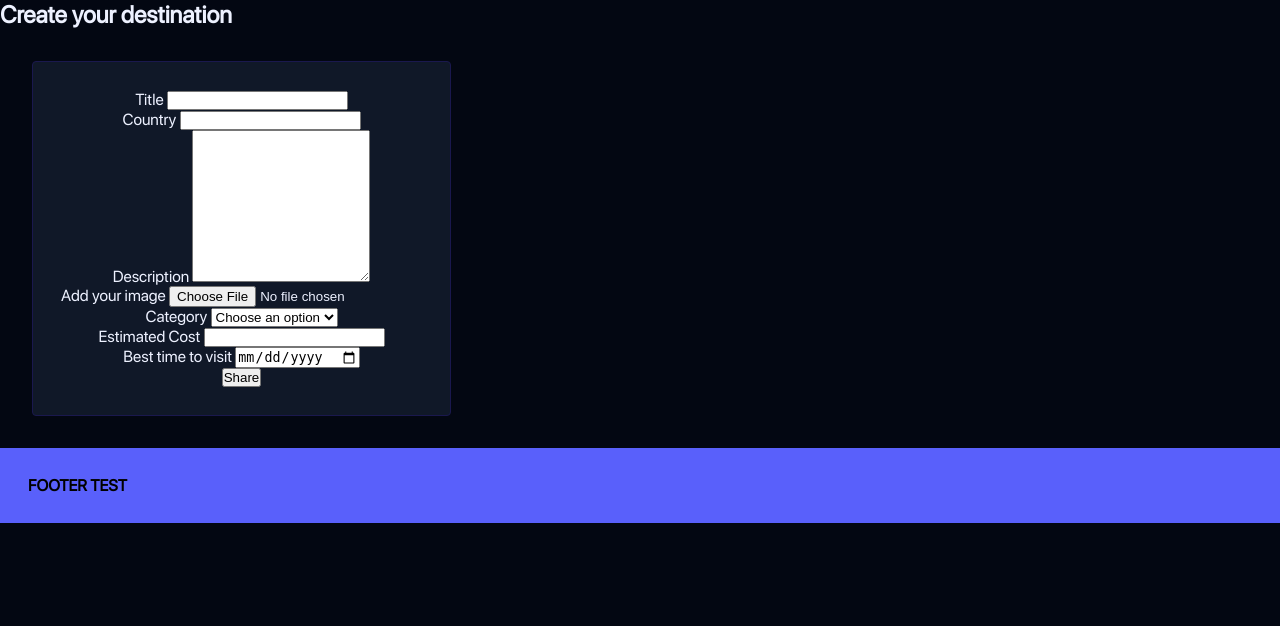
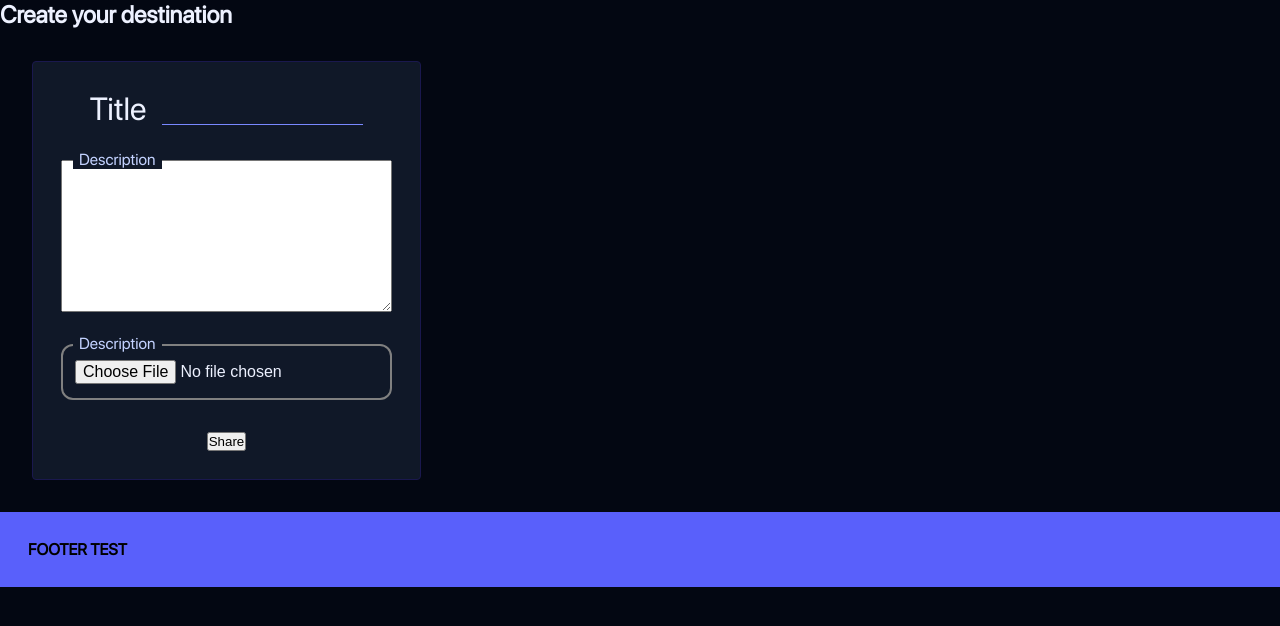
Before and after one commit to katelijacobsen/web-dev-semester-1-fro-back-data, a Flask app: page /create.html in a window 1280 px wide. Shown: the part 83-709 px from the top of the page. Run offline with Flask 3, Linux system fonts and the light colour scheme.

Commit message:
create post function

```diff
--- a/app.py
+++ b/app.py
@@ -1,16 +1,77 @@
-from flask import Flask, render_template, request, jsonify, g, session, redirect, url_for
+from flask import Flask, flash, render_template, request, jsonify, g, session, redirect, url_for
+from werkzeug.utils import secure_filename
 from icecream import ic
+from werkzeug.utils import secure_filename
 
+import os
 import config
 import uuid
 import time
 
+UPLOAD_FOLDER = './static/uploads'
+ALLOWED_EXTENSIONS = {'png', 'jpg', 'jpeg'}
+
 ic.configureOutput(prefix=f"________________________________|  '", includeContext=True)
+
 
 app = Flask(__name__)
 # secret key to protect data
 app.secret_key = b'smashkeyboarded123'
+app.config['UPLOAD_FOLDER'] = UPLOAD_FOLDER
+app.config['MAX_CONTENT_LENGTH'] = 2 * 1000 * 1000
 
+
+@app.post('/api-create-post')
+def upload_file():
+    try:
+        post_title = request.form.get('post_title')
+        post_description = request.form.get('post_description')
+
+
+        file = request.files['file']
+        file_key = f"{uuid.uuid4().hex}_{file.filename}"
+        path = f"{UPLOAD_FOLDER }/{file_key}"
+        file.save(path)
+
+        #creating object
+        post = {
+            'post_id': uuid.uuid4().hex,
+            'user_id': session['user_id'], #dictionary w/key
+            'post_title': post_title,
+            'post_img_key': file_key,
+            'post_description': post_description,
+            'post_created_at': int(time.time())+3600
+        }
+
+        db, cursor = config.db()
+        q = """
+        INSERT INTO posts (
+            post_id,
+            user_id,
+            post_title,
+            post_img_key,
+            post_description,
+            post_created_at
+        ) VALUES (%s, %s, %s, %s, %s, %s)
+        """
+
+        cursor.execute(q, (
+            post["post_id"],
+            post["user_id"],
+            post["post_title"],
+            post["post_img_key"],
+            post["post_description"],
+            post["post_created_at"]
+        ))
+
+        return render_template("index.html", post=post)
+
+    except Exception as ex:
+        ic(ex)
+        return jsonify({"Msg": "server error", "error":str(ex)}), 500
+    finally:
+        if 'cursor' in locals(): cursor.close()
+        if 'db' in locals(): db.close()
 
 
 #ic( int(time.time())+3600)
@@ -36,7 +97,7 @@ def index():
         return render_template("index.html", user=g.user) #use this in base.html
     return render_template("index.html")
 
-@app.get("/signup")
+@app.get("/signup.html")
 def signup():
     try:
         #TODO Validate data
@@ -117,7 +178,6 @@ def get_users():
 @app.post("/signup")
 def signup_post():
     try:
-        ic("***************************************************")
         #TODO: Validate data
         user_id  = uuid.uuid4().hex
         user_username = config.validate_user_username()
@@ -141,6 +201,8 @@ def signup_post():
         # handle error
         if "Duplicate entry" in str(ex) and "user_username" in str(ex):
             return "username is already taken", 400
+        if "Duplicate entry" in str(ex) and "user_email" in str(ex):
+            return "email is already regristered", 400
         error_msg = str(ex) if ex.args else "Server error"
         return error_msg, 500
     finally:
@@ -159,17 +221,15 @@ def check_user():
         cursor.execute(q, (user_username,))
         row = cursor.fetchone()
         if not row:
-            return f"""<browser mix-update="span">Username is avaiable</browser>"""
+            return f"""<browser mix-update="span">Avaiable</browser>"""
 
-        return f"""<browser mix-update="span">Username is taken</browser>"""
+        return f"""<browser mix-update="span">Username or email is taken</browser>"""
 
     except Exception as ex:
         ic(ex)
         if "-------error-------------- user_username" in str(ex):
             return f"""<browser mix-update="span">Invalid username</browser>""", 400
         return f"""<browser mix-update="span">System error</browser>""", 500
-
-
     finally:
         if "cursor" in locals(): cursor.close()
         if "db" in locals(): db.close()
@@ -185,14 +245,14 @@ def create_user():
         user_first_name = config.validate_user_first_name()
         user_last_name = config.validate_user_last_name()
         user_email = request.form.get("user_email")
-        user_tel = request.form.get("user_tel")
+        user_phone = request.form.get("user_tel")
         country = request.form.get("country")
         user_password = config.validate_user_password()
         user_created_at = int(time.time())+3600
 
         db, cursor = config.db()
-        q = "INSERT INTO users (user_id, user_username, user_first_name, user_last_name, user_email, user_tel, country, user_password, user_created_at) VALUES(%s, %s, %s, %s, %s, %s, %s, %s, %s)"
-        cursor.execute(q, (user_id, user_username, user_first_name, user_last_name, user_email, user_tel, country, user_password, user_created_at))
+        q = "INSERT INTO users (user_id, user_username, user_first_name, user_last_name, user_email, user_phone, country, user_password, user_created_at) VALUES(%s, %s, %s, %s, %s, %s, %s, %s, %s)"
+        cursor.execute(q, (user_id, user_username, user_first_name, user_last_name, user_email, user_phone, country, user_password, user_created_at))
         db.commit()
 
         tip = render_template("tooltip.html", msg="Sign up complete")
@@ -201,7 +261,9 @@ def create_user():
     except Exception as ex:
         ic(ex)
         if "Duplicate entry" in str(ex) and "user_username" in str(ex):
-            return f"""<browser mix-update="#tooltip">Username already taken</browser>""", 400
+            return f"""<browser mix-update="#user_">Username already taken</browser>""", 400
+        if "Duplicate entry" in str(ex) and "user_email" in str(ex):
+            return f"""<browser mix-update="#user_email_error">Email already taken</browser>""", 400
         msg = str(ex) if ex.args else "System error"
         return f"""<browser mix-update="#tooltip">{msg}</browser>""", 500
     finally:
@@ -209,3 +271,33 @@ def create_user():
         if "db" in locals(): db.close()
 
 #######################################################
+
+@app.post("/api-check-email")
+def check_email():
+    try:
+        user_email = request.form.get("user_email")
+        db, cursor = config.db()
+        q = "SELECT * FROM users WHERE user_email = %s"
+        cursor.execute(q, (user_email,))
+        row = cursor.fetchone()
+        if not row:
+            return f"""<browser mix-update="#user_email_error">Available</browser>"""
+        return f"""<browser mix-update="#user_email_error">Email is already registered</browser>""", 400
+    except Exception as ex:
+        ic(ex)
+        if "-------error-------------- user_email" in str(ex):
+            return f"""<browser mix-update="#user_email_error">Invalid email</browser>""", 400
+        return f"""<browser mix-update="#user_email_error">whoops</browser>""", 500
+    finally:
+        if "cursor" in locals(): cursor.close()
+        if "db" in locals(): db.close()
+
+#######################################################
+
+@app.get("/items")
+def show_items():
+    try:
+        return render_template("index.html")
+    except Exception as ex:
+        ic(ex)
+        return "whoops...", 500
--- a/static/app.css
+++ b/static/app.css
@@ -193,6 +193,26 @@ form {
     margin-top: 0.5rem;
   }
 
+  .post-title{
+    display: flex;
+    flex-direction: row;
+    align-items: center;
+    gap: 1rem;
+    margin-block-end: 2rem;
+
+    label {
+      font-size: 2rem;
+    }
+
+    input {
+      color: var(--primary-color-50);
+      border: none;
+      border-bottom: var(--primary-color-400) 1px solid;
+      background: var(--bg-card);
+      padding: 8px 12px;
+    }
+  }
+
 }
 
 
--- a/templates/create.html
+++ b/templates/create.html
@@ -3,53 +3,25 @@
   <h1>Create your destination</h1>
   <form
     method="post"
-    action="/create_post"
+    action="/api-create-post"
     enctype="multipart/form-data"
     id="create_post"
   >
-    <div class="form-group">
-      <label for="title_destination">Title</label>
-      <input id="title_destination" type="text" />
+    <div class="post-title">
+      <label for="post_title">Title</label>
+      <input name="post_title" id="title_destination" type="text" />
     </div>
 
-    <div class="form-group">
-      <label for="country_destination">Country</label>
-      <input id="country_destination" type="text" />
+    <div class="field">
+      <label for="post_description">Description</label>
+      <textarea name="post_description" id="post_description" rows="10"></textarea>
+    </div>
+    <div class="field">
+      <label for="post_img">Description</label>
+      <input name="file" type="file" accept="image/png, image/jpeg"/>
     </div>
 
-    <div class="form-group">
-      <label for="description_destination">Description</label>
-      <textarea id="description_destination" rows="10"></textarea>
-    </div>
-
-    <div class="form-group">
-      <label for="img">Add your image</label>
-      <input name="img" id="img" type="file" accept="image/png, image/jpeg" />
-    </div>
-
-    <div class="form-group">
-      <label for="category_destination">Category</label>
-      <select id="category_destination">
-        <option value="">Choose an option</option>
-        <option value="Beach">Beach</option>
-        <option value="City">City</option>
-        <option value="Culture">Culture</option>
-        <option value="Adventure">Adventure</option>
-        <option value="Nature">Nature</option>
-        <option value="Historical">Historical</option>
-      </select>
-    </div>
-
-    <div class="form-group">
-      <label for="cost_destination">Estimated Cost</label>
-      <input id="cost_destination" type="text" />
-    </div>
-
-    <div class="form-group">
-      <label for="best_time_destination">Best time to visit</label>
-      <input id="best_time_destination" type="date" />
-    </div>
-    <button type="submit"><span>Share</span></button>
+    <button type="submit">Share</button>
   </form>
 </article>
 {% endblock content %}
--- a/templates/signup.html
+++ b/templates/signup.html
@@ -65,6 +65,7 @@
       name="user_email"
       id="user_email"
       aria-describedby="signup-error"
+      mix-post="/api-check-email"
     />
     <span id="signup-error" class="error-msg" aria-live="polite"
       >Error Message</span
```
Also changed, not shown: static/uploads/4b704379fe9e466391aae4e93e42dbf4_vicky-nguyen-AaRR995SYcE-unsplash.jpg (added), static/uploads/93c10359f1364315b8ede8b017d62d69_vicky-nguyen-AaRR995SYcE-unsplash.jpg (added).
